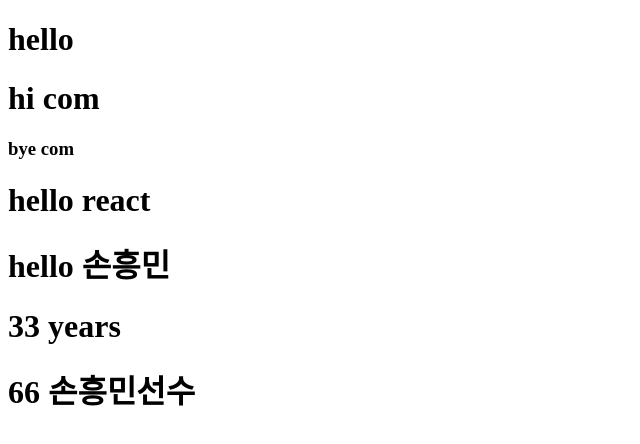
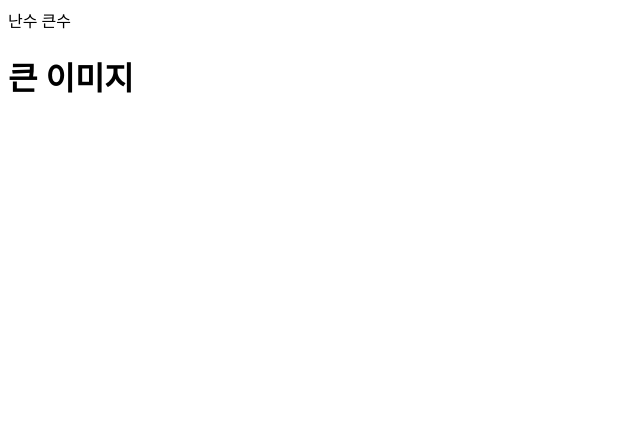
Before and after one commit to travelerjh/react, a React (Create React App) app: page / in a window 1280 px wide. Shown: the top 444 px of the page, without its empty margins (0-640 px from the left). Built offline with nearby package versions, Linux system fonts and the light colour scheme.

Commit message:
jsx {} 연산자 활용

```diff
--- a/src/App.js
+++ b/src/App.js
@@ -1,53 +1,20 @@
-function MyCom() {
-  let name = "손흥민";
-  let age = 33;
+function App() {
+  //1부터 100까지 난수발생
+  const number = Math.ceil(Math.random() * 100);
 
-  //   { } : jsx 에서 자바스크릅트 코드 작성하기 위한 기호
   return (
     <>
-      <h1> hello react</h1>
-      <h1> hello {name}</h1>
-      <h1> {age} years</h1>
-      <h1>
-        {" "}
-        {age * 2} {name + "선수"}
-        {/* 그래서 주석이 이렇게 생겼어요 */}
-      </h1>
+      <div>난수 {number > 50 ? "큰수" : "작은수"}</div>
+      <div>{number > 50 ? <Bigp /> : <Smallp />}</div>
     </>
   );
 }
 
-function App() {
-  return (
-    <div>
-      <h1> hello </h1>
-      <My />
-      <MyCom />
-    </div>
-  );
+function Bigp() {
+  return <h1>큰 이미지</h1>;
 }
-
-// 브라우저가 기본으로 제공하는 컴포넌트는  소문자로 시작  ex>  div , h1 --> built-in component
-// 우리가 직접 만드는 컴포넌트는 대문자로 시작   <My>
-
-// 함수는 return 문을 가져야 한다.
-// 항상그런건 아니지만  return 값은  보통 JSX 코드다
-// return 값이 여러줄이면 () 감싸기
-
-function My() {
-  // return 문에 jsx 코드 작성 가능
-  // 꼭 하나의 root tag 가 존재해야 한다. 두개의 테그는 안된다.
-  // root tag 가 필요 없다면  fragment 사용 가능   ex )   -->     <>    </>
-
-  // jsx 주석 사용법 {/*  */}
-  // jsx 에서 태그 사용시 꼭 종료 태그를 작성해야함
-  // 비어 있는 요소이면 시작태그에서 종료
-  return (
-    <div>
-      <h1> hi com</h1>
-      <h3> bye com </h3>
-    </div>
-  );
+function Smallp() {
+  return <h1>작은 이미지</h1>;
 }
 
 export default App;
```
